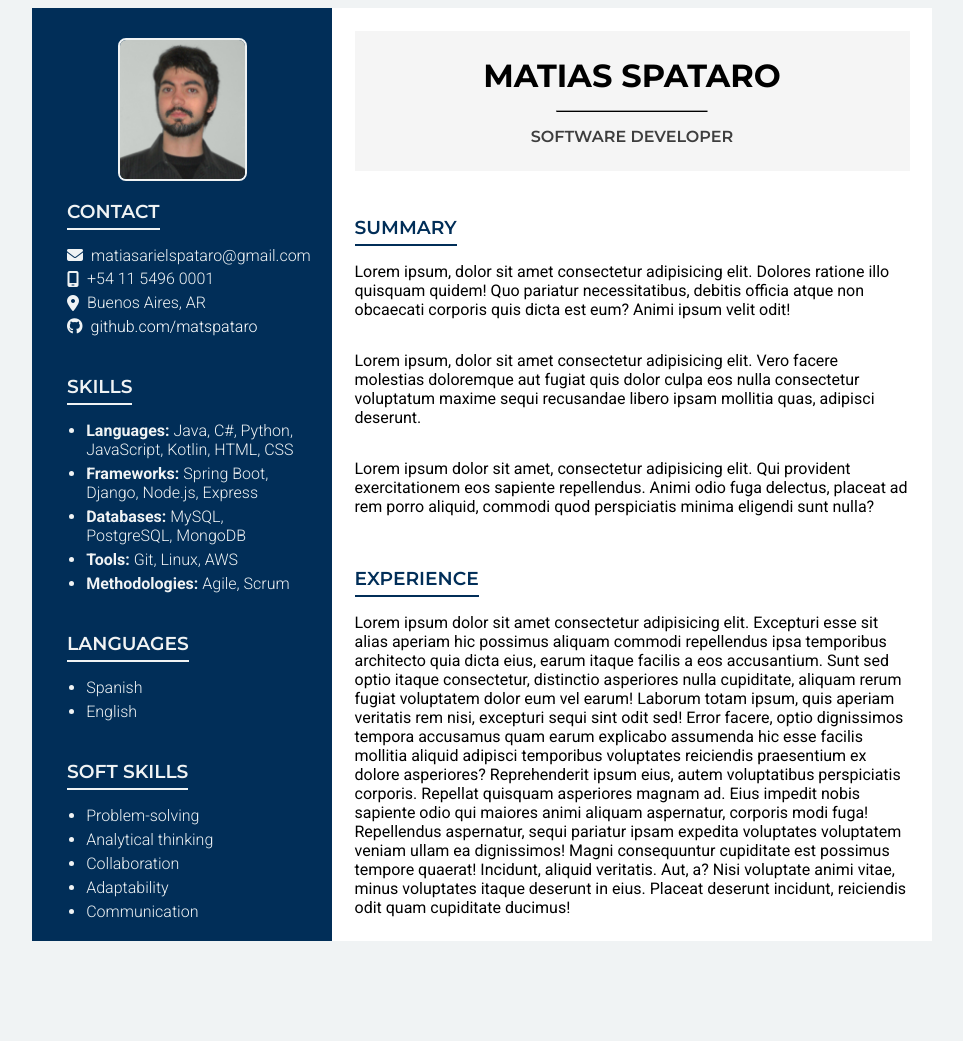
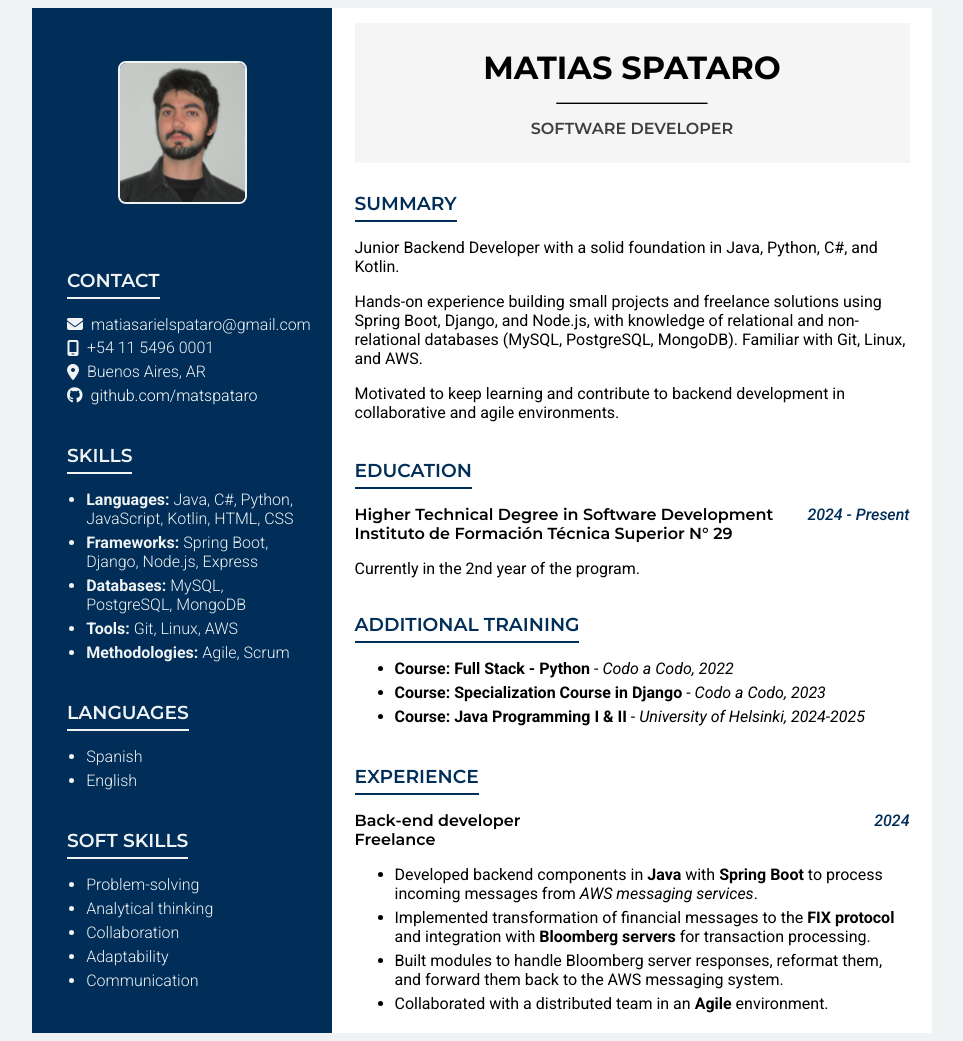
Before and after one commit to matspataro/cv-online, a plain HTML site: page index.html in a window 1280 px wide. Shown: the whole page, without its empty margins (158-1121 px from the left). Before the commit the page ends 949 px from the top, so only its background shows below. Drawn offline with Linux system fonts and the light colour scheme.

Commit message:
section completo - retoques estéticos

```diff
--- a/css/styles.css
+++ b/css/styles.css
@@ -49,7 +49,7 @@ h1 {
     margin-bottom: 15px;
 }
 
-h2, h3 {
+h2, h3, h4 {
     font-family: 'Montserrat', sans-serif;
     font-weight: 600;
 }
@@ -151,6 +151,42 @@ p {
     width: 555px;
 }
 
+.section-summary {
+    margin-bottom: 19px;
+}
+
 .section-subtitle {
     color: var(--aside-blue);
 }
+
+.summary-text {
+    margin-bottom: 0;
+}
+
+.section-experience-title {
+    display: flex;
+    align-items: center;
+    justify-content: space-between;
+    width: 555px;
+}
+
+.experience-first-title, .experience-date {
+    margin-bottom: 0;
+    margin-top: 16px;
+}
+
+.experience-date {
+    color: var(--aside-blue);
+    font-weight: 500;
+    font-style: italic;
+}
+
+.experience-second-title {
+    margin-top: 0;
+    margin-bottom: 0;
+}
+
+.section-experience-list li {
+    font-family: 'Roboto', sans-serif;
+    margin-bottom: 0.3em;
+}
--- a/index.html
+++ b/index.html
@@ -65,18 +65,39 @@
 
             <div class="section-summary">
                 <h3 class="section-subtitle">SUMMARY</h3>
-                <p>Lorem ipsum, dolor sit amet consectetur adipisicing elit. Dolores ratione illo quisquam quidem! Quo pariatur necessitatibus, debitis officia atque non obcaecati corporis quis dicta est eum? Animi ipsum velit odit!</p>
-                <p>Lorem ipsum, dolor sit amet consectetur adipisicing elit. Vero facere molestias doloremque aut fugiat quis dolor culpa eos nulla consectetur voluptatum maxime sequi recusandae libero ipsam mollitia quas, adipisci deserunt.</p>
-                <p>Lorem ipsum dolor sit amet, consectetur adipisicing elit. Qui provident exercitationem eos sapiente repellendus. Animi odio fuga delectus, placeat ad rem porro aliquid, commodi quod perspiciatis minima eligendi sunt nulla?</p>
+                <p class="summary-text">Junior Backend Developer with a solid foundation in Java, Python, C#, and Kotlin.</p>
+                <p class="summary-text">Hands-on experience building small projects and freelance solutions using Spring Boot, Django, and Node.js, with knowledge of relational and non-relational databases (MySQL, PostgreSQL, MongoDB). Familiar with Git, Linux, and AWS.</p>
+                <p class="summary-text">Motivated to keep learning and contribute to backend development in collaborative and agile environments.</p>
             </div>
 
             <div class="section-experience">
+                <h3 class="section-subtitle">EDUCATION</h3>
+                <div class="section-experience-title">
+                    <h4 class="experience-first-title">Higher Technical Degree in Software Development</h4>
+                    <p class="experience-date">2024 - Present</p>
+                </div>
+                <h4 class="experience-second-title">Instituto de Formación Técnica Superior N° 29</h4>
+                <p>Currently in the 2nd year of the program.</p>
+
+                <h3 class="section-subtitle">ADDITIONAL TRAINING</h3>
+                <ul class="section-experience-list">
+                    <li><strong>Course: Full Stack - Python</strong> - <em>Codo a Codo, 2022</em></li>
+                    <li><strong>Course: Specialization Course in Django</strong> - <em>Codo a Codo, 2023</em></li>
+                    <li><strong>Course: Java Programming I & II</strong> - <em>University of Helsinki, 2024-2025</em></li>
+                </ul>
+
                 <h3 class="section-subtitle">EXPERIENCE</h3>
-                <p>Lorem ipsum dolor sit amet consectetur adipisicing elit. Excepturi esse sit alias aperiam hic possimus aliquam commodi repellendus ipsa temporibus architecto quia dicta eius, earum itaque facilis a eos accusantium.
-                Sunt sed optio itaque consectetur, distinctio asperiores nulla cupiditate, aliquam rerum fugiat voluptatem dolor eum vel earum! Laborum totam ipsum, quis aperiam veritatis rem nisi, excepturi sequi sint odit sed!
-                Error facere, optio dignissimos tempora accusamus quam earum explicabo assumenda hic esse facilis mollitia aliquid adipisci temporibus voluptates reiciendis praesentium ex dolore asperiores? Reprehenderit ipsum eius, autem voluptatibus perspiciatis corporis.
-                Repellat quisquam asperiores magnam ad. Eius impedit nobis sapiente odio qui maiores animi aliquam aspernatur, corporis modi fuga! Repellendus aspernatur, sequi pariatur ipsam expedita voluptates voluptatem veniam ullam ea dignissimos!
-                Magni consequuntur cupiditate est possimus tempore quaerat! Incidunt, aliquid veritatis. Aut, a? Nisi voluptate animi vitae, minus voluptates itaque deserunt in eius. Placeat deserunt incidunt, reiciendis odit quam cupiditate ducimus!</p>
+                <div class="section-experience-title">
+                    <h4 class="experience-first-title">Back-end developer</h4>
+                    <p class="experience-date">2024</p>
+                </div>
+                <h4 class="experience-second-title">Freelance</h4>
+                <ul class="section-experience-list">
+                    <li>Developed backend components in <strong>Java</strong> with <strong>Spring Boot</strong> to process incoming messages from <em>AWS messaging services</em>.</li>
+                    <li>Implemented transformation of financial messages to the <strong>FIX protocol</strong> and integration with <strong>Bloomberg servers</strong> for transaction processing.</li>
+                    <li>Built modules to handle Bloomberg server responses, reformat them, and forward them back to the AWS messaging system.</li>
+                    <li>Collaborated with a distributed team in an <strong>Agile</strong> environment.</li>
+                </ul>
             </div>
         </section>
     </main>
```
